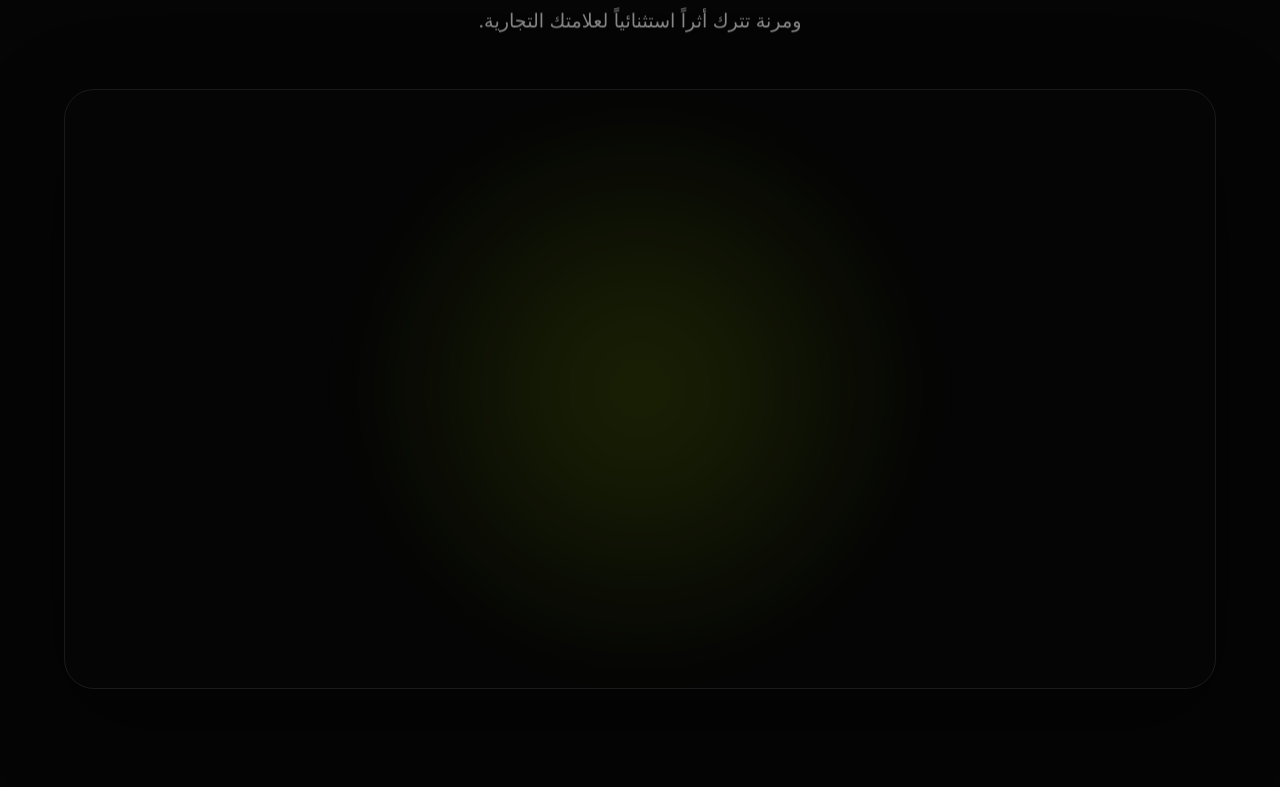
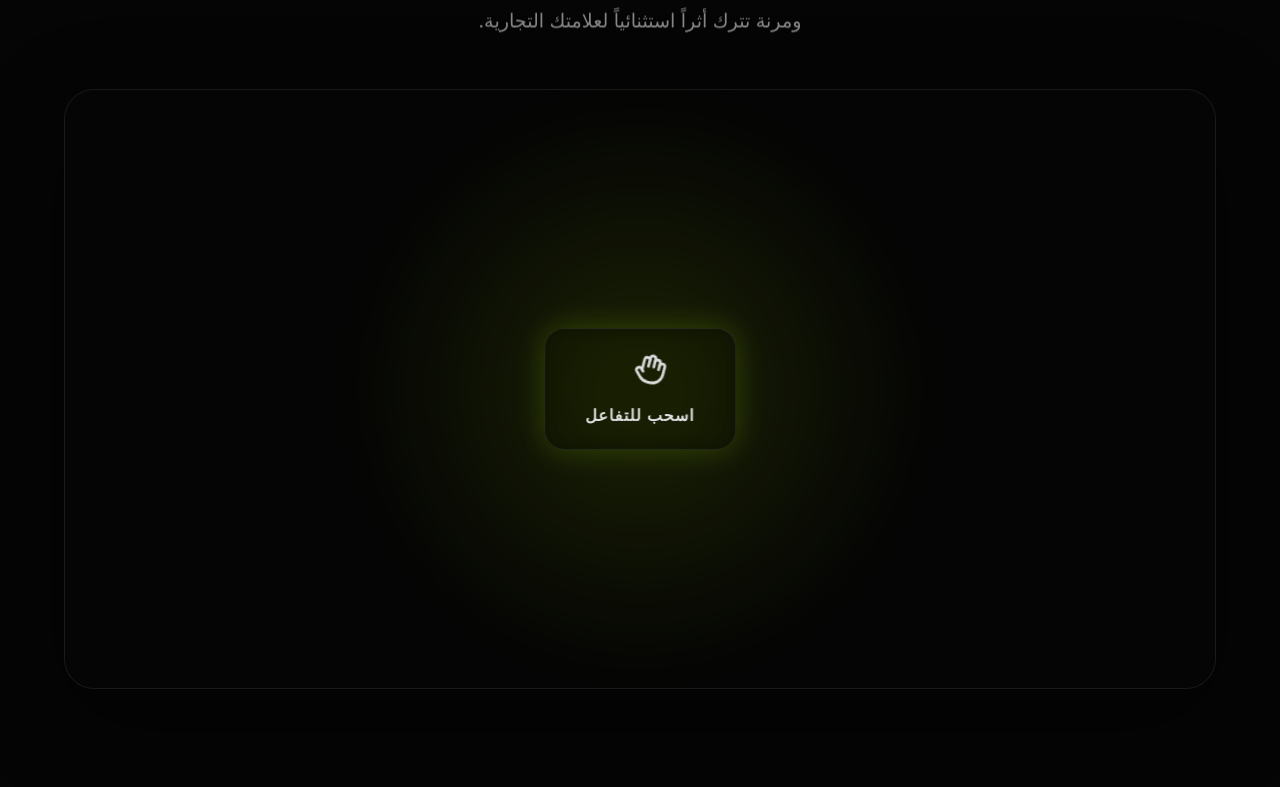
Before and after one commit to yousef-basil/reclama, a React (Vite) app: page / in a window 1280 px wide. Shown: the part 6352-7139 px from the top of the page. Built offline with nearby package versions, Linux system fonts and the light colour scheme.

Commit message:
feat: add animated drag-to-interact hint to interactive spline wrapper

```diff
--- a/src/components/InteractiveExperience.css
+++ b/src/components/InteractiveExperience.css
@@ -66,6 +66,50 @@
   z-index: 1;
 }
 
+/* Interaction Hint Overlay */
+.interaction-hint {
+  position: absolute;
+  top: 50%;
+  left: 50%;
+  transform: translate(-50%, -50%);
+  display: flex;
+  flex-direction: column;
+  align-items: center;
+  gap: 1rem;
+  z-index: 10;
+  pointer-events: none;
+  background: rgba(0, 0, 0, 0.4);
+  backdrop-filter: blur(10px);
+  -webkit-backdrop-filter: blur(10px);
+  padding: 1.5rem 2.5rem;
+  border-radius: 20px;
+  border: 1px solid rgba(255, 255, 255, 0.1);
+  color: #fff;
+  font-weight: 600;
+  letter-spacing: 1px;
+  transition: opacity 0.5s ease, transform 0.5s ease;
+  animation: pulseHint 2s infinite ease-in-out alternate;
+}
+
+.interaction-hint.hidden {
+  opacity: 0;
+  transform: translate(-50%, -60%);
+}
+
+.hint-icon {
+  animation: swingHand 2s infinite ease-in-out;
+}
+
+@keyframes swingHand {
+  0%, 100% { transform: translateX(-10px) rotate(-15deg); }
+  50% { transform: translateX(10px) rotate(15deg); }
+}
+
+@keyframes pulseHint {
+  0% { box-shadow: 0 0 20px rgba(191,255,0,0.1); }
+  100% { box-shadow: 0 0 40px rgba(191,255,0,0.3); }
+}
+
 @media (max-width: 768px) {
   .interactive-spline-wrapper {
     height: 50vh;
--- a/src/components/InteractiveExperience.jsx
+++ b/src/components/InteractiveExperience.jsx
@@ -1,11 +1,13 @@
 import { useTranslation } from 'react-i18next';
 import { motion, useScroll, useTransform } from 'framer-motion';
-import { useRef } from 'react';
+import { useRef, useState } from 'react';
+import { Hand } from 'lucide-react';
 import './InteractiveExperience.css';
 
 export default function InteractiveExperience() {
   const { t, i18n } = useTranslation();
   const sectionRef = useRef(null);
+  const [hasInteracted, setHasInteracted] = useState(false);
 
   const { scrollYProgress } = useScroll({
     target: sectionRef,
@@ -36,8 +38,22 @@
         </motion.div>
       </div>
 
-      <motion.div className="interactive-spline-wrapper" style={{ opacity }}>
+      <motion.div
+        className="interactive-spline-wrapper"
+        style={{ opacity }}
+        onMouseDown={() => setHasInteracted(true)}
+        onTouchStart={() => setHasInteracted(true)}
+      >
         <div className="spline-glow-bg"></div>
+
+        {/* Interaction Hint Overlay */}
+        <div className={`interaction-hint ${hasInteracted ? 'hidden' : ''}`}>
+          <div className="hint-icon">
+            <Hand size={32} />
+          </div>
+          <span>{i18n.language === 'ar' ? 'اسحب للتفاعل' : 'Drag to interact'}</span>
+        </div>
+
         <spline-viewer
           url="https://prod.spline.design/V3S4JyNCcYa8hagW/scene.splinecode"
           events-target="global"
```
